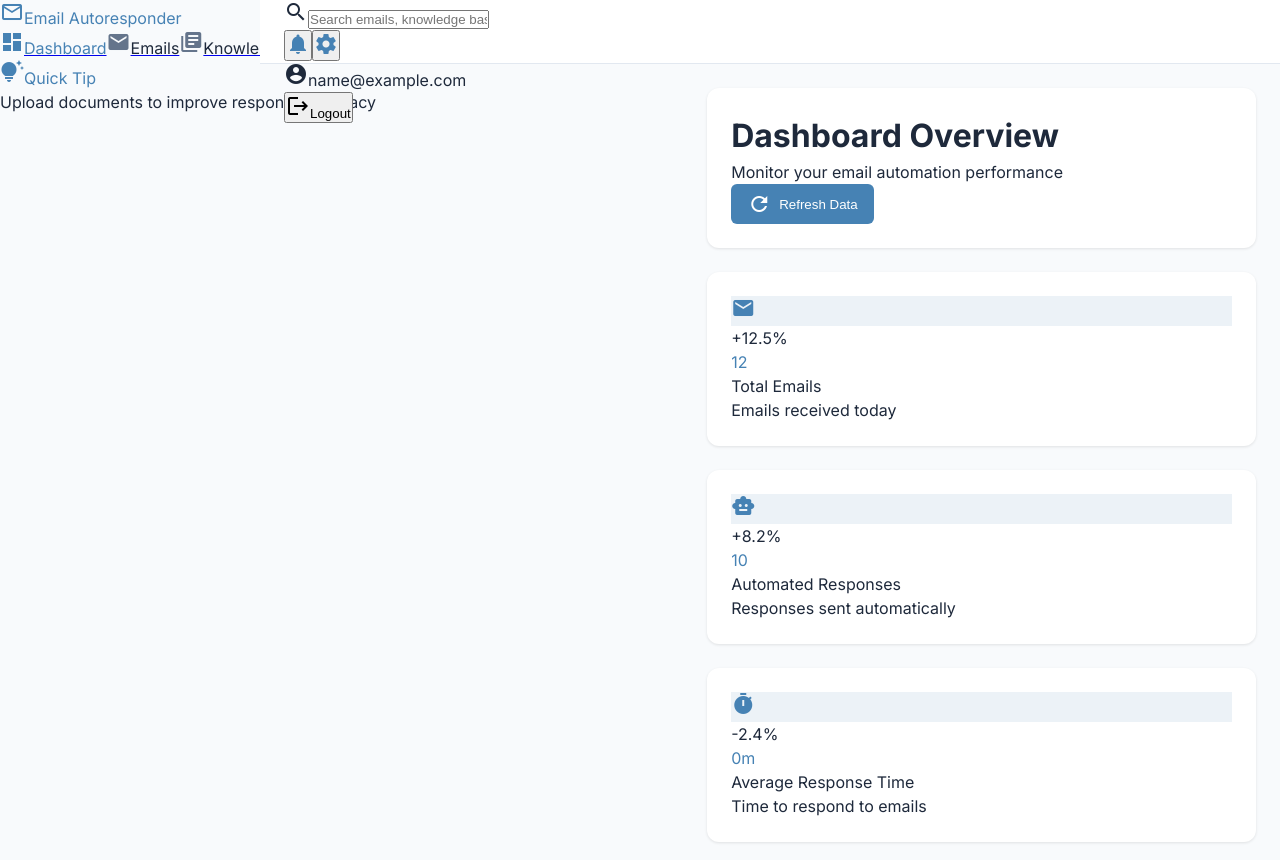
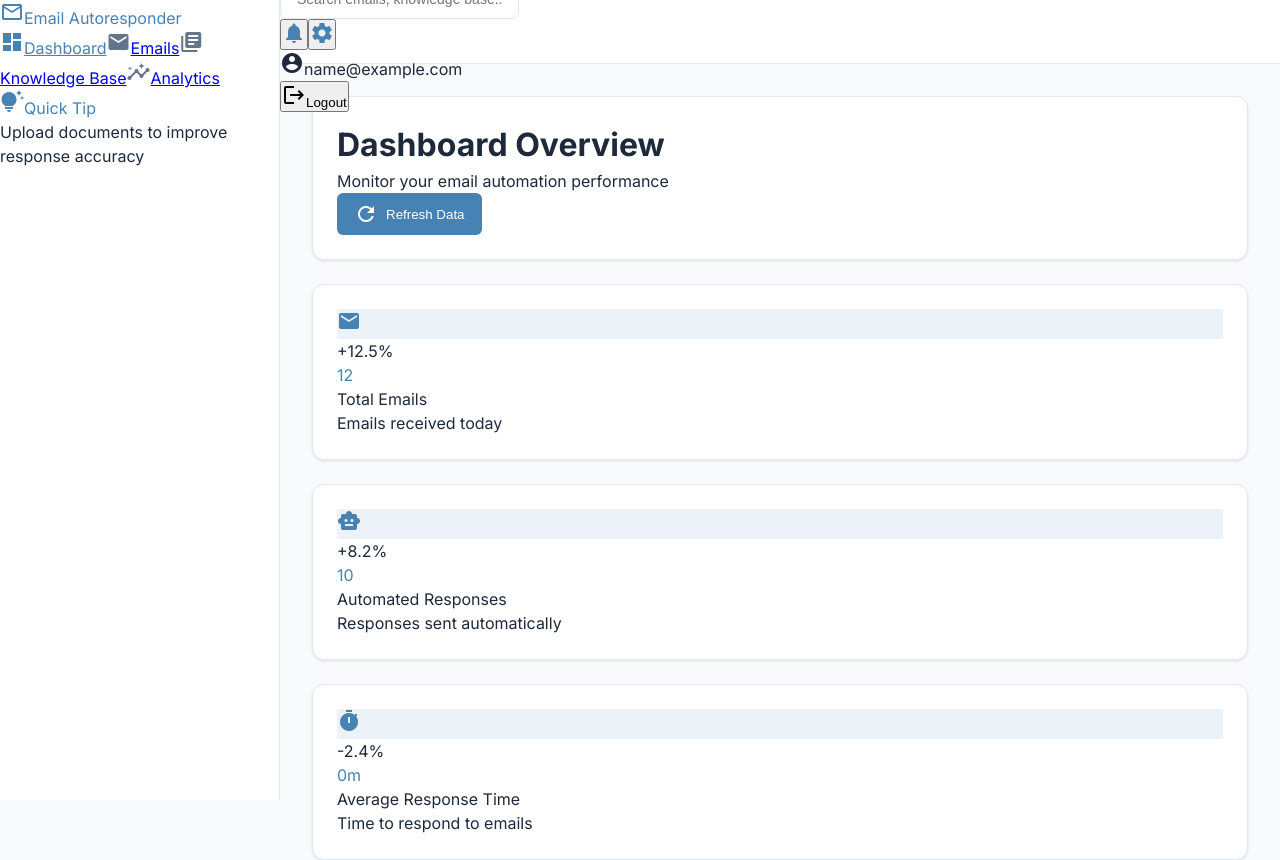
Before and after one commit to essenecrucix-netizen/email-autoresponder, a React (Create React App) app in the folder frontend/: page /dashboard in a window 1280 px wide. Shown: the top 860 px of the page. Built offline with nearby package versions, Linux system fonts and the light colour scheme; sample sign-in values are in the browser's storage.

Commit message:
Cosmetic Updates 7

```diff
--- a/frontend/public/styles/main.css
+++ b/frontend/public/styles/main.css
@@ -17,7 +17,7 @@
     --text-primary: #1e293b;
     --text-secondary: #64748b;
     --border-color: #e2e8f0;
-    --sidebar-width: 260px;
+    --sidebar-width: 280px;
     --header-height: 64px;
 }
 
@@ -26,12 +26,14 @@ body {
     background-color: var(--background-color);
     color: var(--text-primary);
     line-height: 1.5;
+    overflow-x: hidden;
 }
 
 /* Layout */
 .app-container {
     display: flex;
     min-height: 100vh;
+    position: relative;
 }
 
 .content-area {
@@ -39,6 +41,7 @@ body {
     margin-left: var(--sidebar-width);
     min-height: 100vh;
     background-color: var(--background-color);
+    position: relative;
 }
 
 /* Header */
@@ -51,7 +54,8 @@ body {
     background-color: white;
     border-bottom: 1px solid var(--border-color);
     z-index: 40;
-    padding: 0 1.5rem;
+    display: flex;
+    align-items: center;
 }
 
 /* Sidebar */
@@ -62,18 +66,18 @@ body {
     width: var(--sidebar-width);
     height: 100vh;
     background-color: white;
-    border-right: 1px solid var(--primary-color);
+    border-right: 1px solid var(--border-color);
     z-index: 50;
-    overflow-y: auto;
     display: flex;
     flex-direction: column;
 }
 
 /* Main content */
 .main-content {
-    padding: calc(var(--header-height) + 1.5rem) 1.5rem 1.5rem;
+    padding: calc(var(--header-height) + 2rem) 2rem 2rem;
     max-width: 1400px;
     margin: 0 auto;
+    width: 100%;
 }
 
 /* Cards and containers */
@@ -82,6 +86,7 @@ body {
     border-radius: 0.75rem;
     box-shadow: 0 1px 3px rgba(0, 0, 0, 0.1);
     padding: 1.5rem;
+    border: 1px solid var(--border-color);
 }
 
 .card + .card {
@@ -98,12 +103,16 @@ body {
     font-weight: 500;
     cursor: pointer;
     transition: all 0.2s;
+    border: 1px solid transparent;
+}
+
+.btn:hover {
+    opacity: 0.9;
 }
 
 .btn-primary {
     background-color: var(--primary-color);
     color: white;
-    border: none;
 }
 
 .btn-primary:hover {
@@ -177,3 +186,53 @@ body {
 .mb-6 {
     margin-bottom: 1.5rem;
 }
+
+/* Form elements */
+input[type="text"],
+input[type="email"],
+input[type="password"],
+input[type="search"] {
+    width: 100%;
+    padding: 0.5rem 1rem;
+    border: 1px solid var(--border-color);
+    border-radius: 0.375rem;
+    font-size: 0.875rem;
+    line-height: 1.5;
+    color: var(--text-primary);
+    transition: all 0.2s;
+}
+
+input[type="text"]:focus,
+input[type="email"]:focus,
+input[type="password"]:focus,
+input[type="search"]:focus {
+    outline: none;
+    border-color: var(--primary-color);
+    box-shadow: 0 0 0 2px rgba(70, 130, 180, 0.1);
+}
+
+/* Responsive adjustments */
+@media (max-width: 1024px) {
+    :root {
+        --sidebar-width: 240px;
+    }
+}
+
+@media (max-width: 768px) {
+    .content-area {
+        margin-left: 0;
+    }
+
+    .header {
+        left: 0;
+    }
+
+    .sidebar {
+        transform: translateX(-100%);
+        transition: transform 0.3s ease;
+    }
+
+    .sidebar.open {
+        transform: translateX(0);
+    }
+}
--- a/frontend/src/components/Sidebar.js
+++ b/frontend/src/components/Sidebar.js
@@ -28,9 +28,9 @@ function Sidebar() {
     ];
 
     return (
-        <aside className="fixed left-0 top-0 h-screen w-64 bg-white border-r" style={{ borderColor: 'steelblue' }}>
+        <aside className="sidebar">
             {/* Logo Section */}
-            <div className="p-4 border-b" style={{ borderColor: 'steelblue' }}>
+            <div className="p-4 border-b" style={{ borderColor: 'rgba(70, 130, 180, 0.2)' }}>
                 <div className="flex items-center gap-3">
                     <span className="material-icons text-2xl" style={{ color: 'steelblue' }}>mail_outline</span>
                     <span className="font-semibold text-lg" style={{ color: 'steelblue' }}>Email Autoresponder</span>
@@ -38,7 +38,8 @@ function Sidebar() {
             </div>
 
             {/* Navigation Links */}
-            <nav className="p-4 space-y-2">
+            <nav className="flex-1 p-4">
+                <div className="space-y-1">
                     {menuItems.map((item) => {
                         const isActive = location.pathname === item.path;
                         return (
@@ -47,9 +48,10 @@ function Sidebar() {
                                 to={item.path}
                                 className={`flex items-center gap-3 px-4 py-3 rounded-lg transition-colors ${
                                     isActive
-                                    ? 'bg-blue-50'
-                                    : 'hover:bg-gray-50'
+                                        ? 'bg-blue-50 text-primary'
+                                        : 'text-gray-600 hover:bg-gray-50'
                                 }`}
+                                style={{ color: isActive ? 'steelblue' : undefined }}
                             >
                                 <span
                                     className="material-icons"
@@ -57,21 +59,17 @@ function Sidebar() {
                                 >
                                     {item.icon}
                                 </span>
-                            <span
-                                className="font-medium"
-                                style={{ color: isActive ? 'steelblue' : '#1e293b' }}
-                            >
-                                {item.label}
-                            </span>
+                                <span className="font-medium">{item.label}</span>
                             </Link>
                         );
                     })}
+                </div>
             </nav>
 
             {/* Quick Tip Section */}
-            <div className="absolute bottom-0 left-0 right-0 p-4 border-t" style={{ borderColor: 'rgba(70, 130, 180, 0.2)' }}>
-                <div className="bg-blue-50 p-4 rounded-lg">
-                    <div className="flex items-center gap-2 mb-2">
+            <div className="p-4 border-t mt-auto" style={{ borderColor: 'rgba(70, 130, 180, 0.2)' }}>
+                <div className="bg-blue-50 p-3 rounded-lg">
+                    <div className="flex items-center gap-2 mb-1">
                         <span className="material-icons text-sm" style={{ color: 'steelblue' }}>tips_and_updates</span>
                         <span className="font-medium text-sm" style={{ color: 'steelblue' }}>Quick Tip</span>
                     </div>
```
Lines whose indentation alone changed are shown as unchanged.
